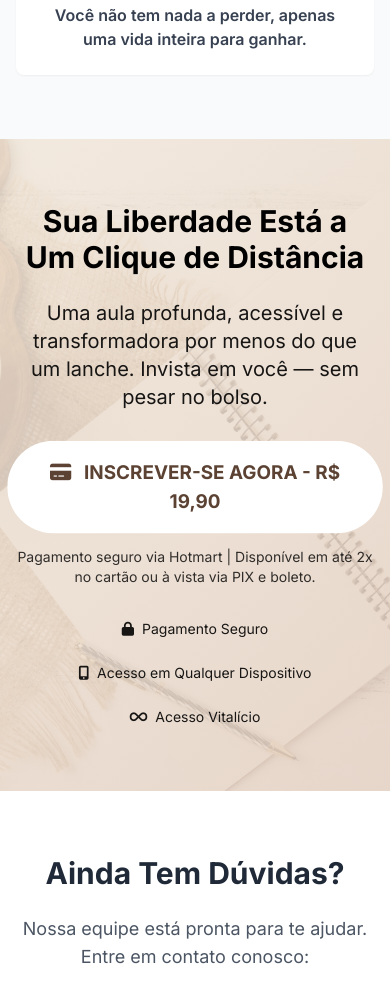
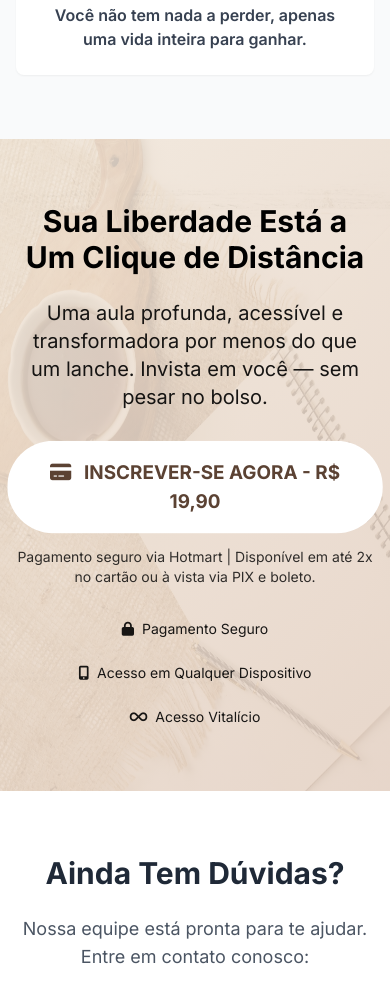
Before and after one commit to ftjar/agaiolainvisivel, a plain HTML site: page index.html in a window 390 px wide. Shown: the part 5685-6673 px from the top of the page. Drawn offline with nearby package versions, Linux system fonts and the light colour scheme.

Commit message:
Correção do media do fundo-bg cta

```diff
--- a/css/styles.css
+++ b/css/styles.css
@@ -30,18 +30,6 @@ body {
     /* 3. gradiente com 85% de opacidade */
     background: linear-gradient(135deg, rgba(242, 232, 220, 0.85) 0%, rgba(230, 211, 198, 0.85) 100%);
     z-index: -1; /* Coloca a camada de cor entre o fundo e o conteúdo */
-}
-
-@media (max-width: 480px) {
-    .hero-background-suave {
-    /* 1. A imagem é a base, no fundo */
-    background-image: url('../img/fundo-bg.webp');
-    background-size: 190% 100%;
-    /* background-size: cover; */
-    /* background-position: 70% 25%; */
-    position: relative; /* Essencial para a sobreposição funcionar */
-    z-index: 1; /* Garante que o conteúdo fique acima da sobreposição */
-    }
 }
 
 .cta-background-suave {
@@ -123,3 +111,25 @@ body {
 .hover\:text-brown-300:hover {
     color: #7c5d4a !important;
 }
+
+@media (max-width: 480px) {
+    .hero-background-suave {
+    /* 1. A imagem é a base, no fundo */
+    background-image: url('../img/fundo-bg.webp');
+    background-size: 190% 100%;
+    /* background-size: cover; */
+    /* background-position: 70% 25%; */
+    position: relative; /* Essencial para a sobreposição funcionar */
+    z-index: 1; /* Garante que o conteúdo fique acima da sobreposição */
+    }
+
+    .cta-background-suave {
+    /* 1. A imagem é a base, no fundo */
+    background-image: url('../img/fundo-bg2.webp');
+    background-size: 190% 100%;
+    /* background-size: cover; */
+    background-position: 25% 30%;
+    position: relative; /* Essencial para a sobreposição funcionar */
+    z-index: 1; /* Garante que o conteúdo fique acima da sobreposição */
+    }
+}
```
